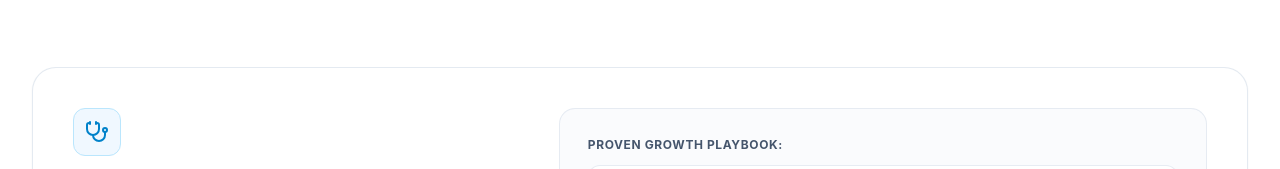
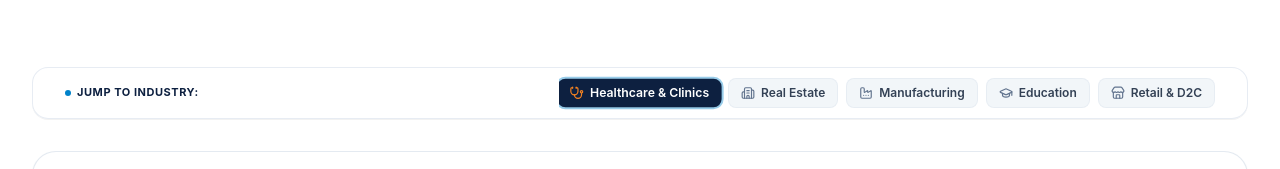
Before and after one commit to carthworks/minmurasu-website, a Next.js app: page /industries in a window 1280 px wide. Shown: the part 398-567 px from the top of the page. Built offline with nearby package versions, Linux system fonts and the light colour scheme; no server answers.

Commit message:
feat: add industries page and sticky navigation component

```diff
--- a/src/app/industries/page.tsx
+++ b/src/app/industries/page.tsx
@@ -1,18 +1,18 @@
-import React from "react";
-import type { Metadata } from "next";
+import IndustriesStickyNav from "@/components/sections/IndustriesStickyNav";
+import Button from "@/components/ui/Button";
 import Container from "@/components/ui/Container";
 import SectionHeading from "@/components/ui/SectionHeading";
-import Button from "@/components/ui/Button";
 import { industriesData } from "@/content/industries";
 import {
-  Stethoscope,
-  Building2,
-  Factory,
-  GraduationCap,
-  Store,
-  ArrowRight,
-  CheckCircle2,
+    ArrowRight,
+    Building2,
+    CheckCircle2,
+    Factory,
+    GraduationCap,
+    Stethoscope,
+    Store,
 } from "lucide-react";
+import type { Metadata } from "next";
 
 export const metadata: Metadata = {
   title: "Industry Growth Solutions",
@@ -40,13 +40,17 @@ export default function IndustriesPage() {
           description="We avoid one-size-fits-all digital marketing. Each sector requires distinct positioning, compliance considerations, and conversion paths."
         />
 
+        {/* Sleek Fixed Industries Jump Bar */}
+        <IndustriesStickyNav industries={industries} />
+
         <div className="space-y-12">
           {industries.map((ind) => {
             const Icon = iconMap[ind.slug as keyof typeof iconMap] || Building2;
             return (
               <div
                 key={ind.slug}
-                className="bg-white rounded-3xl p-8 sm:p-10 border border-slate-200/90 shadow-xs hover:border-[#0082CA]/40 transition-all grid grid-cols-1 lg:grid-cols-12 gap-8 items-start"
+                id={ind.slug}
+                className="bg-white rounded-3xl p-8 sm:p-10 border border-slate-200/90 shadow-xs hover:border-[#0082CA]/40 transition-all grid grid-cols-1 lg:grid-cols-12 gap-8 items-start scroll-mt-44 md:scroll-mt-48"
               >
                 <div className="lg:col-span-5 space-y-4">
                   <div className="w-12 h-12 rounded-xl bg-[#F0F8FF] border border-[#BAE6FD] text-[#0082CA] flex items-center justify-center">
--- /dev/null
+++ b/src/components/sections/IndustriesStickyNav.tsx
@@ -0,0 +1,186 @@
+"use client";
+
+import React, { useState, useEffect, useRef } from "react";
+import Container from "@/components/ui/Container";
+import {
+  Stethoscope,
+  Building2,
+  Factory,
+  GraduationCap,
+  Store,
+} from "lucide-react";
+
+const iconMap: Record<string, React.ComponentType<{ className?: string }>> = {
+  "healthcare-clinics": Stethoscope,
+  "real-estate": Building2,
+  "manufacturing-industrial": Factory,
+  "education-training": GraduationCap,
+  "retail-services": Store,
+};
+
+const shortTitles: Record<string, string> = {
+  "healthcare-clinics": "Healthcare & Clinics",
+  "real-estate": "Real Estate",
+  "manufacturing-industrial": "Manufacturing",
+  "education-training": "Education",
+  "retail-services": "Retail & D2C",
+};
+
+interface IndustryItem {
+  slug: string;
+  title: string;
+}
+
+export default function IndustriesStickyNav({
+  industries,
+}: {
+  industries: IndustryItem[];
+}) {
+  const [activeSlug, setActiveSlug] = useState<string>(industries[0]?.slug || "");
+  const [headerHeight, setHeaderHeight] = useState<number>(68);
+  const [isFixed, setIsFixed] = useState<boolean>(false);
+  const containerRef = useRef<HTMLDivElement>(null);
+  const pillsRef = useRef<HTMLDivElement>(null);
+
+  // Dynamically measure header height across screen resizes and scroll states
+  useEffect(() => {
+    const measureHeader = () => {
+      const headerEl = document.querySelector("header");
+      if (headerEl) {
+        setHeaderHeight(headerEl.offsetHeight);
+      }
+    };
+
+    measureHeader();
+    window.addEventListener("resize", measureHeader);
+    return () => window.removeEventListener("resize", measureHeader);
+  }, []);
+
+  // Monitor scroll to fix the bar and update active ScrollSpy tab
+  useEffect(() => {
+    const handleScroll = () => {
+      if (containerRef.current) {
+        const rect = containerRef.current.getBoundingClientRect();
+        setIsFixed(rect.top <= headerHeight);
+      }
+
+      // ScrollSpy: identify which industry card is currently in view
+      const navTotalOffset = headerHeight + 60;
+      let currentSlug = industries[0]?.slug || "";
+
+      for (const industry of industries) {
+        const el = document.getElementById(industry.slug);
+        if (el) {
+          const rect = el.getBoundingClientRect();
+          if (rect.top <= navTotalOffset + 50) {
+            currentSlug = industry.slug;
+          }
+        }
+      }
+
+      setActiveSlug(currentSlug);
+    };
+
+    window.addEventListener("scroll", handleScroll, { passive: true });
+    handleScroll();
+    return () => window.removeEventListener("scroll", handleScroll);
+  }, [industries, headerHeight]);
+
+  // Keep the active pill in view inside the horizontal scroll area on mobile
+  useEffect(() => {
+    if (!pillsRef.current || !activeSlug) return;
+    const activeEl = pillsRef.current.querySelector<HTMLElement>(
+      `[data-slug="${activeSlug}"]`
+    );
+    if (activeEl) {
+      const container = pillsRef.current;
+      const scrollLeftTarget =
+        activeEl.offsetLeft -
+        container.offsetWidth / 2 +
+        activeEl.offsetWidth / 2;
+      container.scrollTo({ left: Math.max(0, scrollLeftTarget), behavior: "smooth" });
+    }
+  }, [activeSlug]);
+
+  const handleJump = (e: React.MouseEvent, slug: string) => {
+    e.preventDefault();
+    const el = document.getElementById(slug);
+    if (el) {
+      const navBarHeight = 52;
+      const targetTop =
+        el.getBoundingClientRect().top +
+        window.scrollY -
+        headerHeight -
+        navBarHeight -
+        16;
+
+      window.scrollTo({
+        top: Math.max(0, targetTop),
+        behavior: "smooth",
+      });
+
+      setActiveSlug(slug);
+      window.history.replaceState(null, "", `#${slug}`);
+    }
+  };
+
+  return (
+    <div ref={containerRef} className="relative my-8">
+      {/* Invisible placeholder when fixed to prevent layout shift */}
+      {isFixed && <div className="h-[52px] w-full" aria-hidden="true" />}
+
+      {/* The Navigation Bar: docks smoothly as fixed under the header */}
+      <div
+        style={isFixed ? { top: `${headerHeight}px` } : undefined}
+        className={`w-full transition-shadow duration-200 ${
+          isFixed
+            ? "fixed left-0 right-0 z-40 bg-white/95 backdrop-blur-md border-y border-slate-200/90 shadow-md py-2"
+            : "relative bg-white/80 backdrop-blur-xs border border-slate-200/80 rounded-2xl shadow-2xs py-2"
+        }`}
+      >
+        <Container>
+          <div className="flex items-center justify-between gap-4">
+            <div className="text-[11px] font-bold text-[#0D2040] uppercase tracking-wider hidden lg:flex items-center gap-1.5 shrink-0">
+              <span className="w-1.5 h-1.5 rounded-full bg-[#0082CA] animate-pulse" />
+              <span>Jump to Industry:</span>
+            </div>
+
+            {/* Horizontal scrollable pills */}
+            <div
+              ref={pillsRef}
+              className="flex items-center gap-1.5 sm:gap-2 overflow-x-auto no-scrollbar py-0.5 w-full lg:w-auto scroll-smooth"
+            >
+              {industries.map((industry) => {
+                const Icon = iconMap[industry.slug] || Building2;
+                const isActive = activeSlug === industry.slug;
+                const label = shortTitles[industry.slug] || industry.title;
+
+                return (
+                  <a
+                    key={industry.slug}
+                    data-slug={industry.slug}
+                    href={`#${industry.slug}`}
+                    onClick={(e) => handleJump(e, industry.slug)}
+                    className={`inline-flex items-center gap-1.5 px-3 py-1.5 rounded-lg text-xs font-semibold whitespace-nowrap transition-all duration-150 shrink-0 cursor-pointer ${
+                      isActive
+                        ? "bg-[#0D2040] text-white shadow-xs scale-102 ring-2 ring-[#0082CA]/40"
+                        : "bg-slate-100/90 text-[#334155] hover:bg-[#F0F8FF] hover:text-[#0082CA] hover:border-[#BAE6FD] border border-slate-200/60"
+                    }`}
+                    aria-current={isActive ? "true" : undefined}
+                  >
+                    <Icon
+                      className={`w-3.5 h-3.5 ${
+                        isActive ? "text-[#F58220]" : "text-slate-500"
+                      }`}
+                    />
+                    <span>{label}</span>
+                  </a>
+                );
+              })}
+            </div>
+          </div>
+        </Container>
+      </div>
+    </div>
+  );
+}
```
